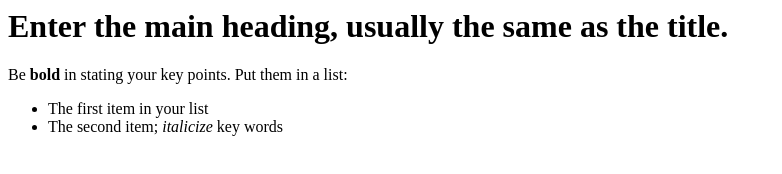
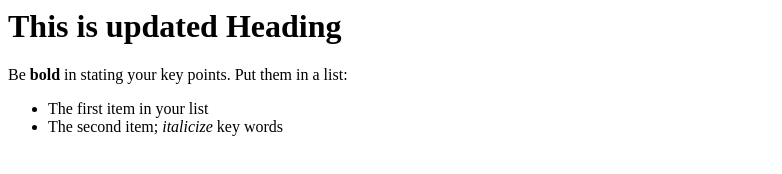
Before and after one commit to patilswapnilm007/js-adda.github.io, a plain HTML site: page index.html in a window 1280 px wide. Shown: the whole page, without its empty margins (0-782 px from the left). Drawn offline with Linux system fonts and the light colour scheme.

Commit message:
Update index.html

```diff
--- a/index.html
+++ b/index.html
@@ -5,7 +5,7 @@
 </head>
 
 <body>
-    <h1>Enter the main heading, usually the same as the title.</h1>
+    <h1>This is updated Heading</h1>
     <p>Be <b>bold</b> in stating your key points. Put them in a list: </p>
     <ul>
         <li>The first item in your list</li>
```
